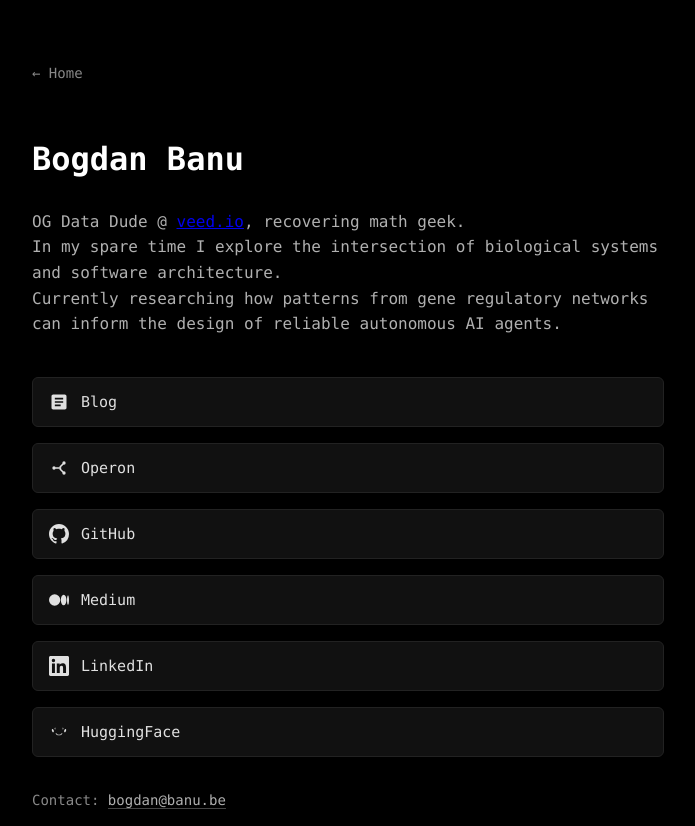
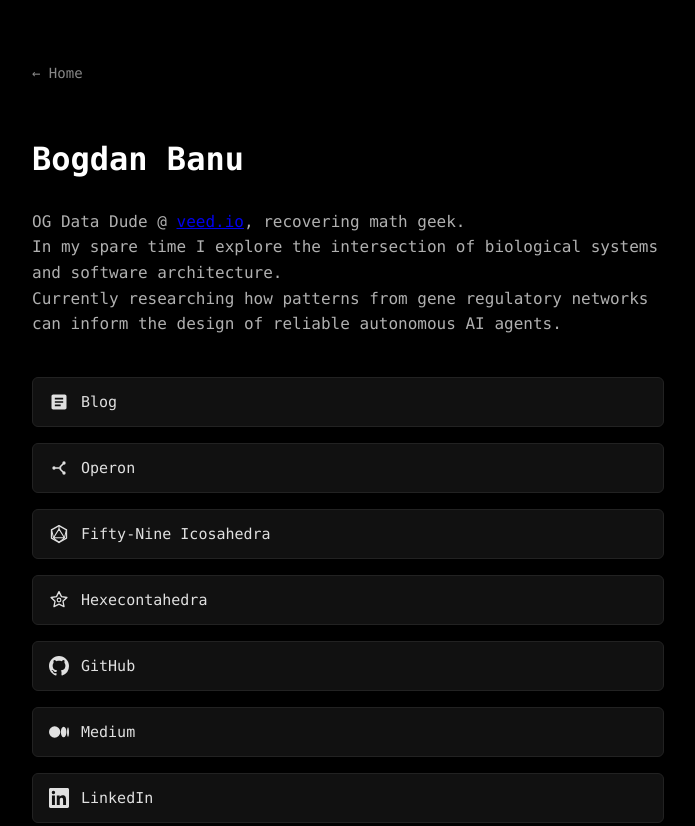
Before and after one commit to coredipper/coredipper.github.io, a plain HTML site: page about/index.html in a window 1280 px wide. Shown: the top 826 px of the page, without its empty margins (292-987 px from the left). Drawn offline with Linux system fonts and the light colour scheme.

Commit message:
Host fifty-nine-icosahedra at /59 and hexecontahedron at /60; set Idealhedron title

```diff
--- a/about/index.html
+++ b/about/index.html
@@ -131,6 +131,23 @@
                 Operon
             </a>
 
+            <a href="/59/">
+                <svg viewBox="0 0 24 24" xmlns="http://www.w3.org/2000/svg">
+                    <polygon points="12,2 21,7 21,17 12,22 3,17 3,7" stroke="currentColor" stroke-width="1.6" fill="none" stroke-linejoin="round"/>
+                    <polygon points="12,6 18.5,16.5 5.5,16.5" stroke="currentColor" stroke-width="1.4" fill="none" stroke-linejoin="round"/>
+                    <path d="M12 2v4M21 7l-2.5 9.5M3 7l2.5 9.5M12 22l6.5-5.5M12 22l-6.5-5.5" stroke="currentColor" stroke-width="1.2" fill="none" stroke-linecap="round"/>
+                </svg>
+                Fifty-Nine Icosahedra
+            </a>
+
+            <a href="/60/">
+                <svg viewBox="0 0 24 24" xmlns="http://www.w3.org/2000/svg">
+                    <polygon points="12,2 15,8 21.5,9 16.8,13.5 18,20 12,17 6,20 7.2,13.5 2.5,9 9,8" stroke="currentColor" stroke-width="1.6" fill="none" stroke-linejoin="round"/>
+                    <circle cx="12" cy="12" r="2.2" stroke="currentColor" stroke-width="1.4" fill="none"/>
+                </svg>
+                Hexecontahedra
+            </a>
+
             <a href="https://github.com/coredipper" target="_blank" rel="noopener">
                 <svg viewBox="0 0 24 24" xmlns="http://www.w3.org/2000/svg">
                     <path d="M12 0C5.37 0 0 5.37 0 12c0 5.31 3.435 9.795 8.205 11.385.6.105.825-.255.825-.57 0-.285-.015-1.23-.015-2.235-3.015.555-3.795-.735-4.035-1.41-.135-.345-.72-1.41-1.23-1.695-.42-.225-1.02-.78-.015-.795.945-.015 1.62.87 1.845 1.23 1.08 1.815 2.805 1.305 3.495.99.105-.78.42-1.305.765-1.605-2.67-.3-5.46-1.335-5.46-5.925 0-1.305.465-2.385 1.23-3.225-.12-.3-.54-1.53.12-3.18 0 0 1.005-.315 3.3 1.23.96-.27 1.98-.405 3-.405s2.04.135 3 .405c2.295-1.56 3.3-1.23 3.3-1.23.66 1.65.24 2.88.12 3.18.765.84 1.23 1.905 1.23 3.225 0 4.605-2.805 5.625-5.475 5.925.435.375.81 1.095.81 2.22 0 1.605-.015 2.895-.015 3.3 0 .315.225.69.825.57A12.02 12.02 0 0024 12c0-6.63-5.37-12-12-12z"/>
```
Also changed, not shown: index.html (+1 -1 lines), 2 other files.
